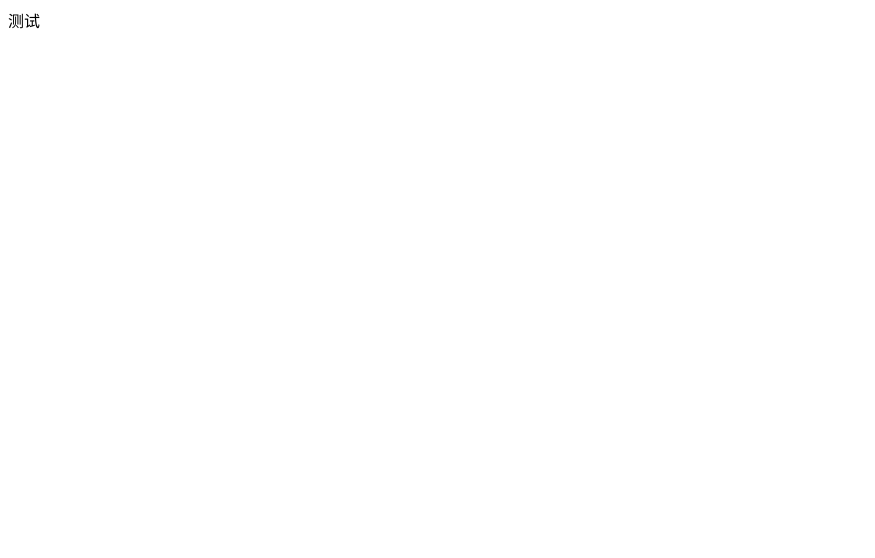
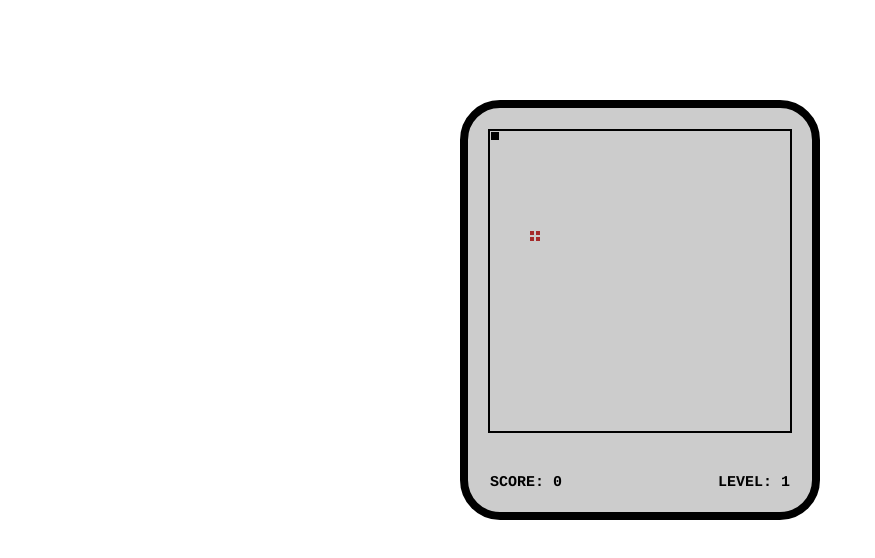
Before and after one commit to lesenelir/meta-typescript-learning, a website built with webpack: page 03-ts-demo/src/index.html in a window 1280 px wide. Shown: the whole page, without its empty margins (0-875 px from the left). Built offline with nearby package versions, Linux system fonts and the light colour scheme.

Commit message:
feat: complete html and css

```diff
--- a/03-ts-demo/src/index.html
+++ b/03-ts-demo/src/index.html
@@ -5,6 +5,33 @@
     <title>贪吃蛇</title>
   </head>
   <body>
-    <div id="myId">测试</div>
+
+    <div id="main">
+      <!--  舞台   -->
+      <div id="stage">
+        <div id="snake">
+          <!-- 蛇内部的div 表示蛇的各个部分 -->
+          <div></div>
+        </div>
+
+        <div id="food">
+          <div></div>
+          <div></div>
+          <div></div>
+          <div></div>
+        </div>
+
+      </div>
+      <!--  计分牌   -->
+      <div id="score-panel">
+        <div>
+          SCORE: <span id="score">0</span>
+        </div>
+        <div>
+          LEVEL: <span id="level">1</span>
+        </div>
+      </div>
+    </div>
+
   </body>
 </html>
--- a/03-ts-demo/src/style/index.less
+++ b/03-ts-demo/src/style/index.less
@@ -1,5 +1,72 @@
+// 设置变量
+@bg-color: #ccc;
 
-#myDiv {
-  color: red;
+* {
+  margin: 0;
+  padding: 0;
+  box-sizing: border-box;
+}
+
+body {
+  font: bold 15px "Courier";
+}
+
+#main {
+  width: 360px;
+  height: 420px;
+  background-color: @bg-color;
+  margin: 100px auto;
+  border: 8px solid #000;
+  border-radius: 40px;
+
   display: flex;
+  flex-direction: column;
+  justify-content: space-around;
+  align-items: center;
+
+  #stage {
+    position: relative;
+    width: 304px;
+    height: 304px;
+    border: 2px solid #000;
+
+    #snake {
+      & > div {
+        // 蛇会移动所以要开启绝对定位
+        position: absolute;
+        width: 10px;
+        height: 10px;
+        background-color: #000;
+        border: 1px solid @bg-color;
+      }
+    }
+
+    #food {
+      position: absolute;
+      left: 40px;
+      top: 100px;
+      width: 10px;
+      height: 10px;
+      display: flex;
+      flex-direction: row;
+      flex-wrap: wrap;
+      justify-content: space-between;
+      // 当有换行时 使用align-content
+      align-content: space-between;
+
+      & > div {
+        width: 4px;
+        height: 4px;
+        background-color: brown;
+      }
+
+    }
+  }
+
+  #score-panel {
+    width: 300px;
+    display: flex;
+    flex-direction: row;
+    justify-content: space-between;
+  }
 }
```
Also changed, not shown: 03-ts-demo/dist/bundle.js (deleted), 03-ts-demo/dist/index.html (deleted).
